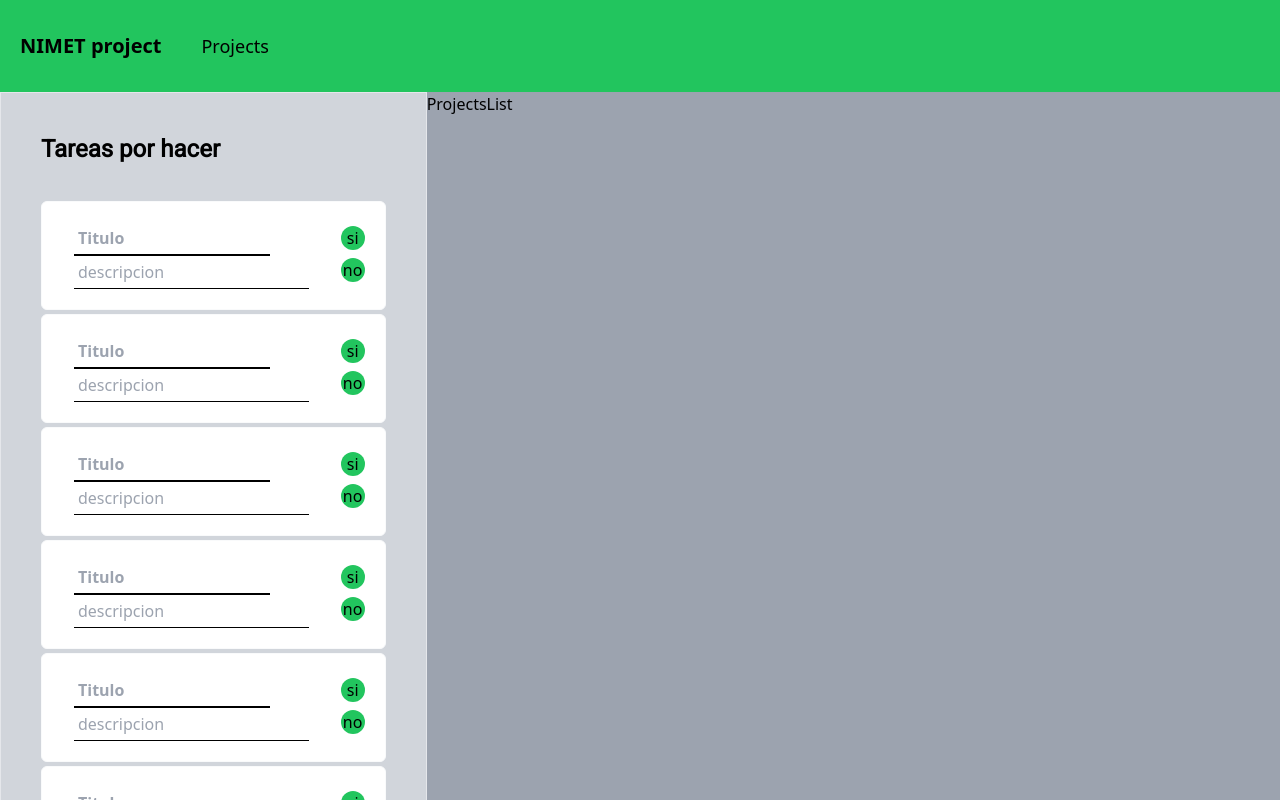
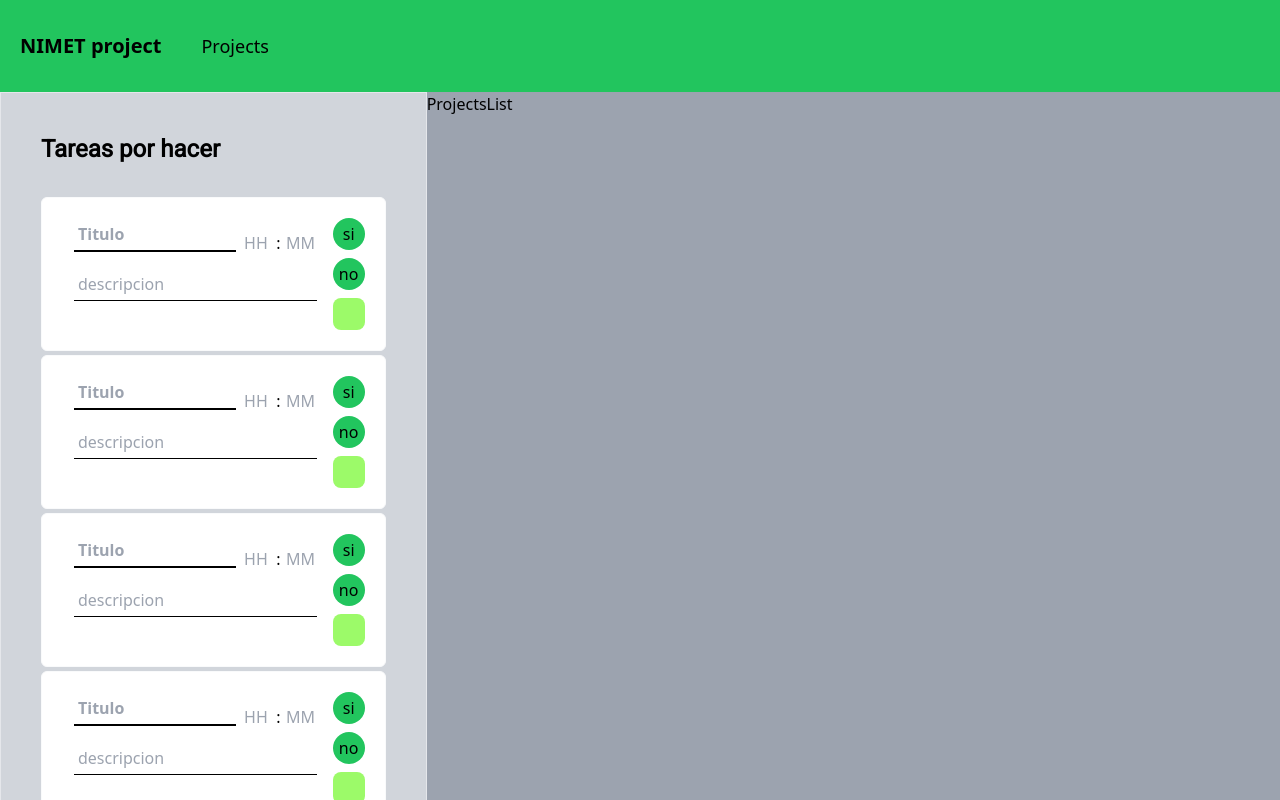
Before and after one commit to Stel0r/NIMETproject, a React (Vite) app in the folder frontend/: page /Projects in a window 1280 px wide. Built offline with nearby package versions, Linux system fonts and the light colour scheme.

Commit message:
creacion de selector de colores

```diff
--- a/frontend/src/components/TaskCard/TaskCard.tsx
+++ b/frontend/src/components/TaskCard/TaskCard.tsx
@@ -1,27 +1,32 @@
-import {ChangeEvent,useRef} from 'react'
+import { ChangeEvent, useRef } from 'react'
+import ColorSelect from '../Utils/ColorSelect'
 import utils from "../../styles/util.module.css"
 
 function TaskCard() {
 
     const ref = useRef<HTMLTextAreaElement>(null)
 
-    function checkHeight(e:ChangeEvent){
+    function checkHeight(e: ChangeEvent) {
         const area = ref.current as HTMLTextAreaElement
         area.style.height = "0px"
-        area.style.height = (area.scrollHeight)+"px"
+        area.style.height = (area.scrollHeight) + "px"
 
     }
 
     return (
         <div className="task bg-white border-gray-50 border rounded-md box-border p-5 my-1 w-full">
             <form action="" className="flex">
-                <div className="flex flex-col w-full box-border pl-3 pr-8">
-                    <input placeholder='Titulo' type="text" className='border-b-2 box-border p-1 border-black focus:outline-none font-bold w-5/6' />
-                    <textarea placeholder='descripcion' ref = {ref} onChange = {(e) =>{checkHeight(e)}} className={`${utils.noscrollbar} border-b  border-black focus:outline-none box-border p-1 h-auto resize-none`} rows={1}/>
+                <div className="flex flex-col w-full box-border pl-3 pr-4">
+                    <div className='flex justify-between items-center'>
+                        <input placeholder='Titulo' type="text" className='border-b-2 mb-4 box-border p-1 border-black focus:outline-none font-bold w-4/6' />
+                        <input type="number" placeholder='HH' className={`w-8 h-8 text-center ${utils.numberInput}`}/> <span>:</span> <input type="number" placeholder='MM' className={`w-8 h-8 text-center ${utils.numberInput}`} />
+                    </div>
+                    <textarea placeholder='descripcion' ref={ref} onChange={(e) => { checkHeight(e) }} className={`${utils.noscrollbar} border-b  border-black focus:outline-none box-border p-1 h-auto resize-none`} rows={1} />
                 </div>
-                <div className="flex flex-col ms-auto">
-                    <button className='rounded-full bg-green-500 h-6 w-6 my-1'>si</button>
-                    <button className='rounded-full bg-green-500 h-6 w-6 my-1'>no</button>
+                <div className="flex flex-col ms-auto gap-2">
+                    <button className='rounded-full bg-green-500 h-8 w-8'>si</button>
+                    <button className='rounded-full bg-green-500 h-8 w-8'>no</button>
+                    <ColorSelect colors = {["#9cfa69","#5b96f5","#9e5bf5","#f75ced","#fa6182","#69faf0"]}></ColorSelect>
                 </div>
             </form>
         </div>
--- a/frontend/src/components/TasksPage/tasksView.module.css
+++ b/frontend/src/components/TasksPage/tasksView.module.css
@@ -1,6 +1,4 @@
 .tasksList{
-
-    overflow-x: hidden;
     max-height: 65%;
     height: auto;
 }
--- /dev/null
+++ b/frontend/src/components/Utils/ColorSelect.tsx
@@ -0,0 +1,23 @@
+import { useState } from 'react'
+
+interface ColorSelectProps{
+    colors:string[]
+}
+
+function ColorSelect({colors}:ColorSelectProps) {
+
+    const [showOptions, setShowOptions] = useState(false)
+
+    return (
+        <div className='relative'>
+            <div className='rounded-lg h-8 w-8' id = "select" onClick={() => { setShowOptions(!showOptions) }} style = {{backgroundColor:colors[0]}}></div>
+            {showOptions &&
+                <div className='absolute bg-white left-8 top-0 flex rounded-md'>
+                    {colors.map((color) => <div className='rounded-lg h-6 w-6 m-1' style={{backgroundColor:color}} onClick={(e) =>{document.getElementById("select")?.style.setProperty("background-color",e.currentTarget.style.backgroundColor);setShowOptions(false)}}></div>)}
+                </div>
+            }
+        </div>
+    )
+}
+
+export default ColorSelect
--- a/frontend/src/styles/util.module.css
+++ b/frontend/src/styles/util.module.css
@@ -1,8 +1,20 @@
-.noscrollbar{
-    -ms-overflow-style: none; /* for Internet Explorer, Edge */
-    scrollbar-width: none; /* for Firefox */
+.noscrollbar {
+    -ms-overflow-style: none;
+    /* for Internet Explorer, Edge */
+    scrollbar-width: none;
+    /* for Firefox */
 }
 
-.noscrollbar::-webkit-scrollbar{
+.noscrollbar::-webkit-scrollbar {
     display: none;
 }
+
+.numberInput::-webkit-outer-spin-button,
+.numberInput::-webkit-inner-spin-button {
+    -webkit-appearance: none;
+    margin: 0;
+}
+
+.numberInput[type=number] {
+    -moz-appearance: textfield;
+}
```
